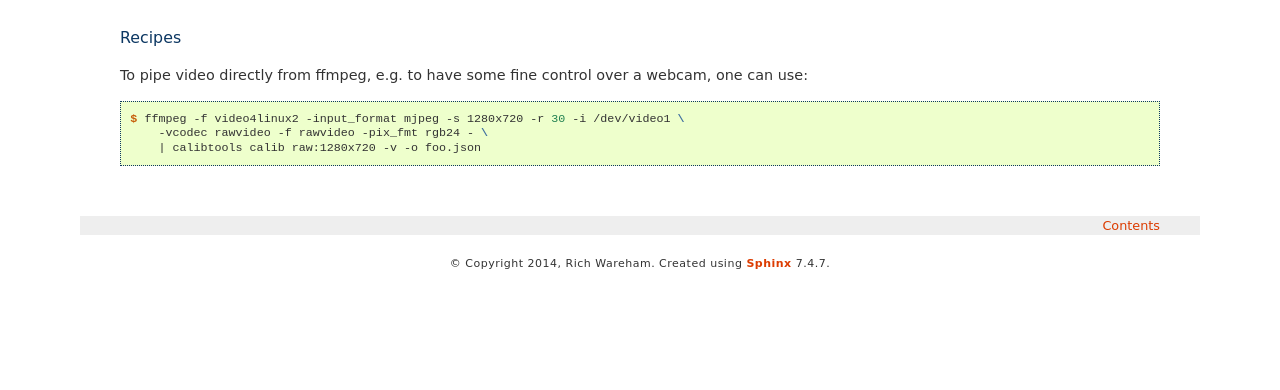
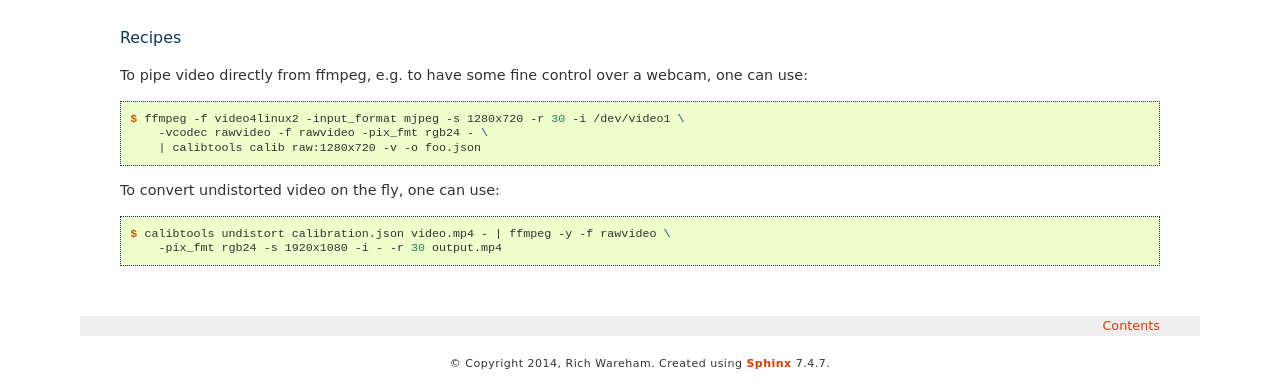
Before and after one commit to rjw57/calibtools, a Sphinx documentation site: the page built from docs/index.rst, in a window 1280 px wide, cut to the strip 510-900 px from the top of the page. Built offline with Sphinx 7.4.7, drawn with Linux system fonts in a browser that asks for light colours; the version number could not be read and is left out.

Commit message:
add encoding example to docs

```diff
--- a/docs/index.rst
+++ b/docs/index.rst
@@ -28,3 +28,10 @@ webcam, one can use:
     $ ffmpeg -f video4linux2 -input_format mjpeg -s 1280x720 -r 30 -i /dev/video1 \
         -vcodec rawvideo -f rawvideo -pix_fmt rgb24 - \
         | calibtools calib raw:1280x720 -v -o foo.json
+
+To convert undistorted video on the fly, one can use:
+
+.. code-block:: console
+
+    $ calibtools undistort calibration.json video.mp4 - | ffmpeg -y -f rawvideo \
+        -pix_fmt rgb24 -s 1920x1080 -i - -r 30 output.mp4
```
